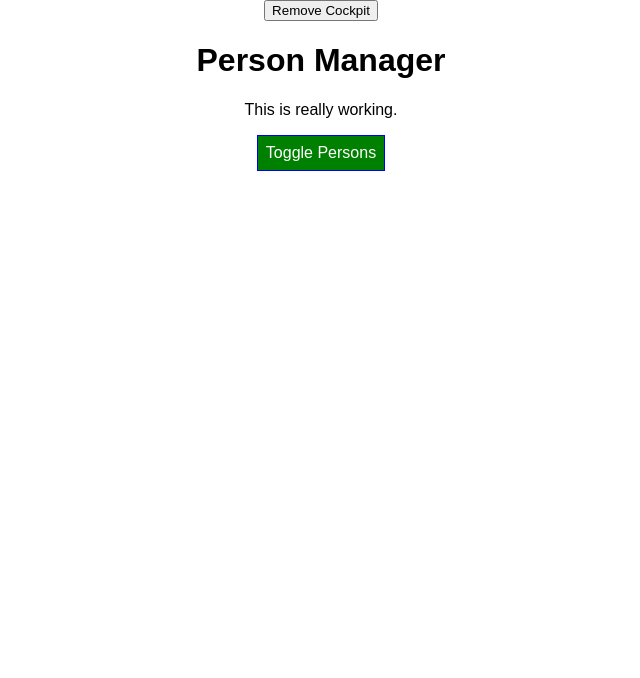
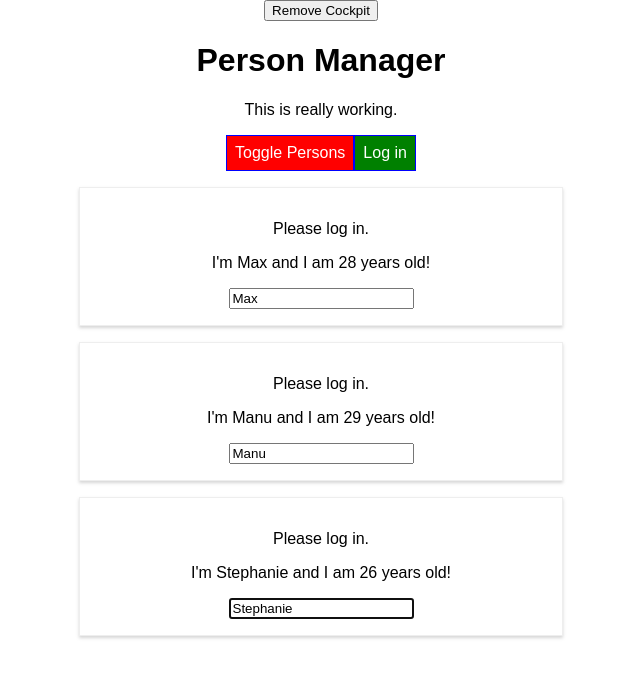
Before and after one commit to AvishkarDalvi/udemyTutRepo, a React app in the folder react-complete-guide/: page / in a window 1280 px wide. Shown: the top 678 px of the page, without its empty margins (319-959 px from the left). Built offline with nearby package versions, Linux system fonts and the light colour scheme.

Commit message:
latest updates

```diff
--- a/react-complete-guide/package.json
+++ b/react-complete-guide/package.json
@@ -31,6 +31,7 @@
     "postcss-flexbugs-fixes": "3.2.0",
     "postcss-loader": "2.0.8",
     "promise": "8.0.1",
+    "prop-types": "^15.7.2",
     "radium": "^0.26.0",
     "raf": "3.4.0",
     "react": "^16.11.0",
--- a/react-complete-guide/src/components/Cockpit/Cockpit.js
+++ b/react-complete-guide/src/components/Cockpit/Cockpit.js
@@ -1,9 +1,14 @@
-import React ,{useEffect} from 'react';
-import classes from './Cockpit.css'
+import React ,{useEffect,useRef,useContext} from 'react';
+import classes from './Cockpit.css';
+import AuthContext from '../../context/auth-context';
 const cockpit = props => {
+    const toggleBtnRef=useRef(null);
+    const authContext=useContext(AuthContext);
+    console.log(authContext.authenticated);
     useEffect(()=>{
         console.log('[Cockpit.js] useEffect');
-        setTimeout(()=>alert('Saved data to the cloud!'),1000);
+        toggleBtnRef.current.click();
+        // setTimeout(()=>alert('Saved data to the cloud!'),1000);
         return ()=>{
             console.log('[Cockpit.js] cleanup work in useEffect')
         }
@@ -31,8 +36,11 @@ const cockpit = props => {
             <h1>{props.title}</h1>
             <p className={assignedClasses.join(' ')}>This is really working.</p>
             {/* one way of binding argument to a method call */}
-            <button className={btnClass}
-                onClick={props.clicked}>Toggle Persons</button>
+            <button ref={toggleBtnRef} className={btnClass} onClick={props.clicked}>Toggle Persons</button>
+                {/* <AuthContext.Consumer>
+                {context=> <button onClick={context.login}>Log in</button>}
+                </AuthContext.Consumer> */}
+                { <button onClick={authContext.login}>Log in</button>}
         </div>
     );
 };
--- a/react-complete-guide/src/components/Persons/Person/Person.js
+++ b/react-complete-guide/src/components/Persons/Person/Person.js
@@ -1,21 +1,50 @@
 import React,{Component} from 'react';
 import classes from './Person.css';
-import Aux from '../../../hoc/Auxiliary'
+import Aux from '../../../hoc/Auxiliary';
+import withClassNew from '../../../hoc/withClassNew';
+import PropTypes from 'prop-types';
+import AuthContext from '../../../context/auth-context';
+class Person extends Component {
+    constructor(props){
+        super(props);
+        this.inputElementRef=React.createRef();
+    }
+    static contextType=AuthContext;
+    componentDidMount(){
+// this.inputElement.focus();
 
-class Person extends Component {
+this.inputElementRef.current.focus();
+console.log(this.context.authenticated);
+    }
     render(){
         console.log('[Person.js] rendering...');
         return (
+
             <Aux className={classes.Person} >
-
+            {/* <AuthContext.Consumer>
+                {(context)=>context.authenticated?<p>Authenticated</p>:<p>Please log in.</p>}
+                </AuthContext.Consumer> */}
+                {this.context.authenticated?<p>Authenticated</p>:<p>Please log in.</p>}
                 <p onClick={this.props.click}>I'm {this.props.name} and I am {this.props.age} years old!</p>
                 <p>{this.props.children}</p>
-                <input type='text' onChange={this.props.changed} />
+                <input type='text'
+                // ref={(inputEl)=>{this.inputElement=inputEl}}
+                ref={this.inputElementRef}
+                onChange={this.props.changed}
+                value={this.props.name}/>
 
 
             </Aux>
+
         )
     }
 
 };
-export default Person;
+Person.propTypes = {
+    click:PropTypes.func,
+    name : PropTypes.string,
+    age:PropTypes.number,
+    changed:PropTypes.func
+};
+
+export default withClassNew(Person,classes.Person);
--- a/react-complete-guide/src/components/Persons/Persons.js
+++ b/react-complete-guide/src/components/Persons/Persons.js
@@ -36,6 +36,7 @@ class Persons extends PureComponent {
         name={person.name} age={person.age} key={person.id}
         click={() => this.props.clicked(index)}
         changed={(event) => this.props.changed(event, person.id)}
+        // isAuth={this.props.isAuthenticated}
       /></ErrorBoundary>
     })
   }
--- a/react-complete-guide/src/containers/App.js
+++ b/react-complete-guide/src/containers/App.js
@@ -3,6 +3,7 @@ import classes from './App.css';
 import Persons from '../components/Persons/Persons';
 import Cockpit from '../components/Cockpit/Cockpit'
 import WithClass from '../hoc/WithClass';
+import AuthContext from '../context/auth-context';
 
 class App extends Component {
   constructor(props) {
@@ -17,7 +18,9 @@ class App extends Component {
     ],
     otherState: 'some other value',
     showPersons: false,
-    showCockpit:true
+    showCockpit:true,
+    changeCounter:0,
+    authenticated:false
   }
   static getDerivedStateFromProps(props, state) {
     console.log('[App.js] getDerivedStateFromProps', props);
@@ -49,6 +52,9 @@ class App extends Component {
       showPersons: !show
     })
   }
+  loginHandler=()=>{
+this.setState({authenticated:true})
+  }
   nameChangedHandler = (event, id) => {
     const personIndex = this.state.persons.findIndex(p => {
       return p.id === id;
@@ -58,8 +64,8 @@ class App extends Component {
     const persons = [...this.state.persons];
     // const person=Object.assign({},this.state.persons[personIndex]);
     persons[personIndex] = person;
-    this.setState({
-      persons: persons
+    this.setState((prevState,props)=>{
+return{ persons: persons,changeCounter:prevState.changeCounter+1}
     })
   }
   render() {
@@ -69,7 +75,7 @@ class App extends Component {
       persons =
         <Persons
           persons={this.state.persons} clicked={this.deletePersonHandler}
-          changed={this.nameChangedHandler}
+          changed={this.nameChangedHandler} isAuthenticated={this.state.authenticated}
         />
     }
     return (
@@ -79,13 +85,18 @@ class App extends Component {
         showCockpit:false
         })
       }} className={classes.btnPit}>Remove Cockpit</button>
+      <AuthContext.Provider value={{authenticated:this.state.authenticated,
+      login:this.loginHandler}}
+      >
       {this.state.showCockpit?
        ( <Cockpit
           title={this.props.appTitle}
           personsLength={this.state.persons.length}
           clicked={this.togglePersonsHandler} showPersons={this.state.showPersons}
+          // login={this.loginHandler}
         />):null}
         {persons}
+        </AuthContext.Provider>
       </WithClass>
     );
     //return React.createElement('div',{className:'App'},React.createElement('h1',{className:'App'},'Does this work now?'));
--- /dev/null
+++ b/react-complete-guide/src/context/auth-context.js
@@ -0,0 +1,6 @@
+import React from 'react';
+const authContext=React.createContext({
+    authenticated:false,
+    login:()=>{}
+});
+export default authContext;
--- /dev/null
+++ b/react-complete-guide/src/hoc/withClassNew.js
@@ -0,0 +1,9 @@
+import React from 'react';
+const withClassNew=(Wrapper,className)=>{
+return props=>(
+    <div className={className}>
+    <Wrapper {...props}/>
+    </div>
+);
+};
+export default withClassNew;
```
